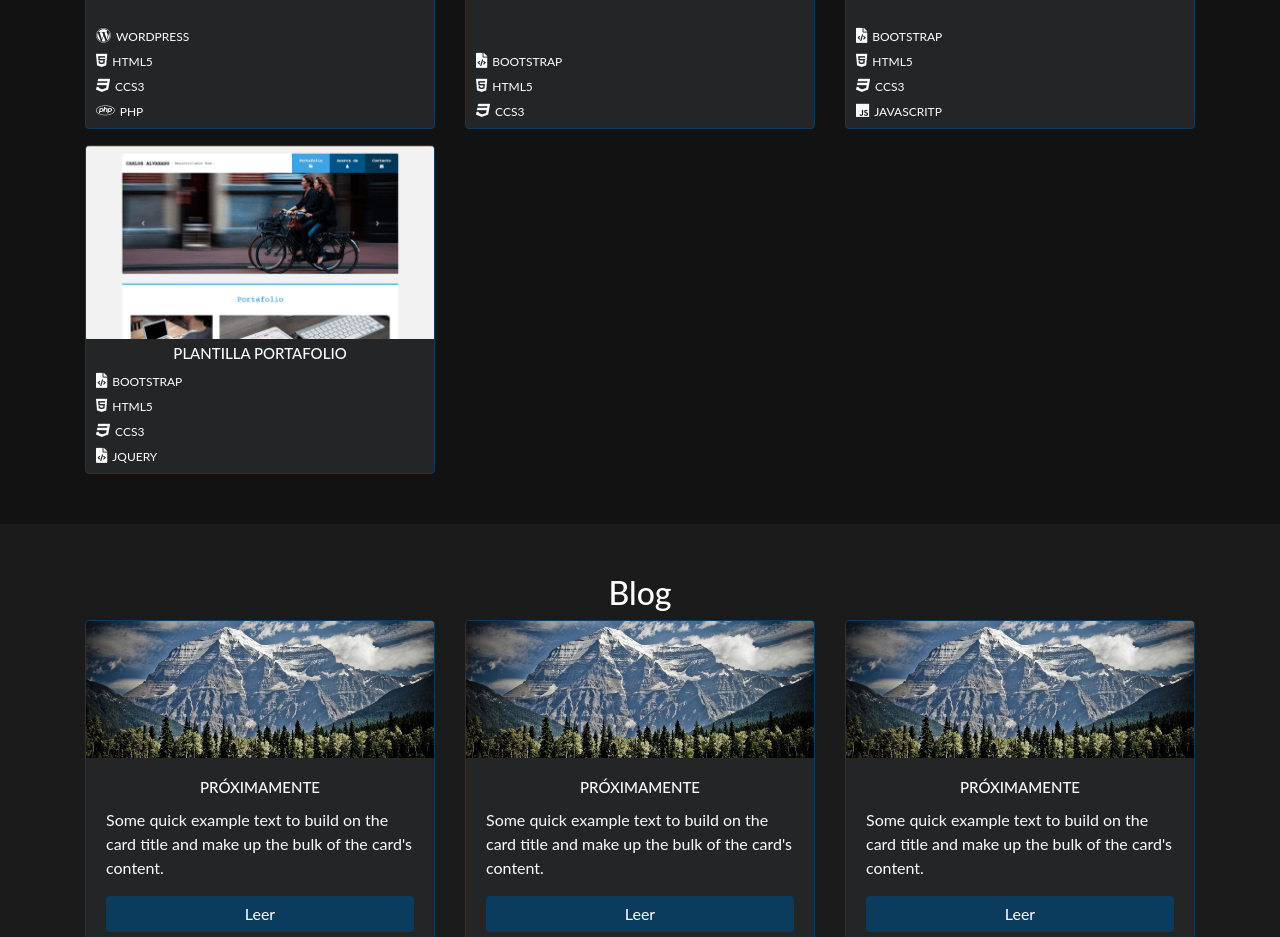
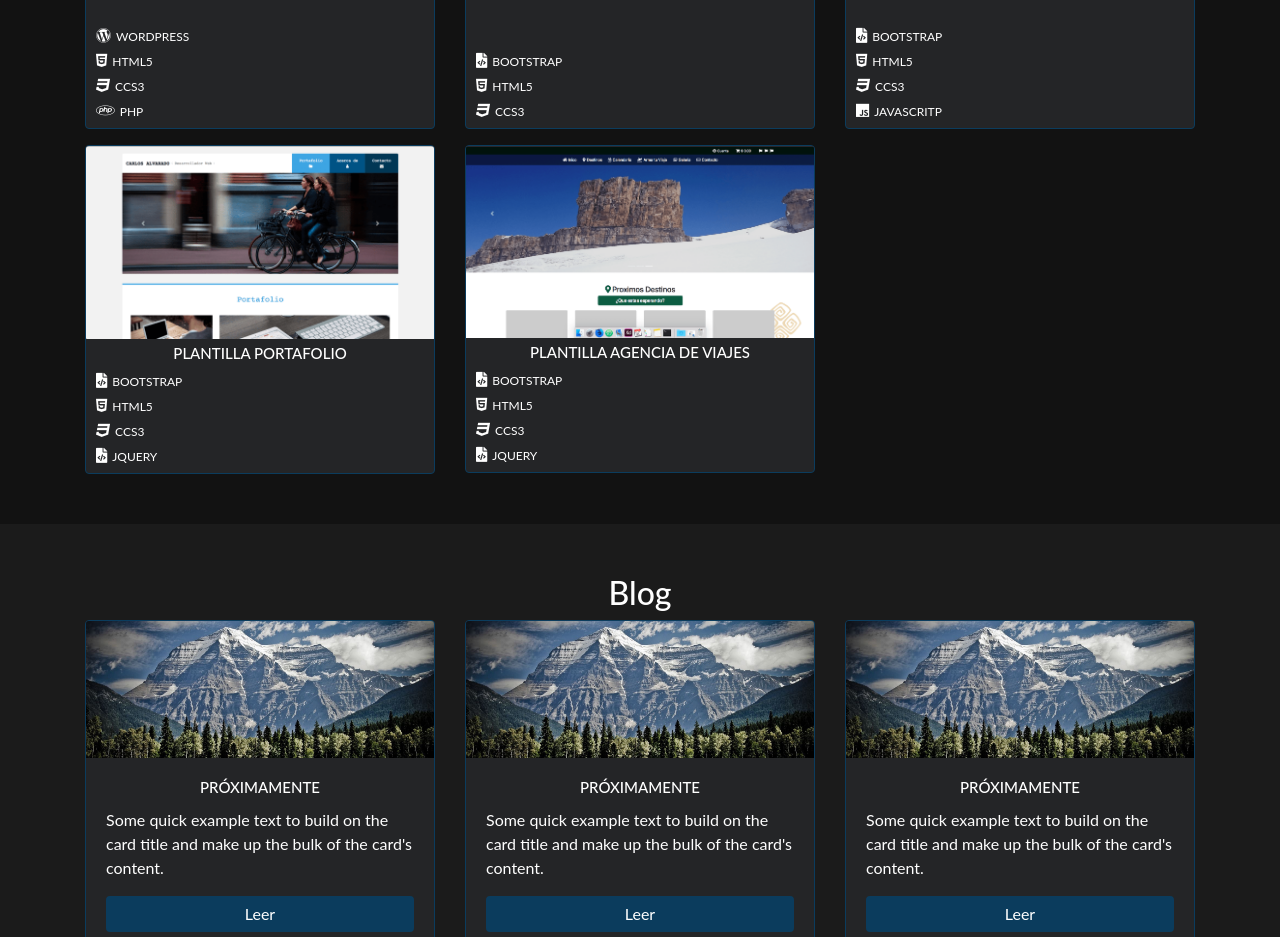
Before and after one commit to Carlos6a/Web-C6, a plain HTML site: page index.html in a window 1280 px wide. Shown: the part 2480-3417 px from the top of the page. Drawn offline with nearby package versions, Linux system fonts and the light colour scheme; a web font is replaced by a local one.

Commit message:
Actualizando Portafolio

```diff
--- a/index.html
+++ b/index.html
@@ -307,6 +307,20 @@
               </ul>
             </div>
           </div>
+          <div class="col-12 col-md-4 mt-3">
+            <div class="card  mt-2">
+              <img class="card-img-top" src="img/travel.png" alt="Card image cap">
+              <div class="card-body">
+                <a href="https://carlos6a.github.io/PortafolioBootstrap/" target="_blank"><h5 class="card-title">Plantilla Agencia de Viajes</h5></a>
+              </div>
+              <ul class="list-group list-group-flush">
+                <li class="list-group-item"><i class="fas fa-file-code"></i><span>BOOTSTRAP</span></li>
+                <li class="list-group-item"><i class="fab fa-html5"></i><span>HTML5</span></li>
+                <li class="list-group-item"><i class="fab fa-css3"></i><span>CCS3</span></li>
+                <li class="list-group-item"><i class="fas fa-file-code"></i><span>JQUERY</span></li>
+              </ul>
+            </div>
+          </div>
         </div>
       </div>
     </section>
```
Also changed, not shown: img/travel.png (added).
